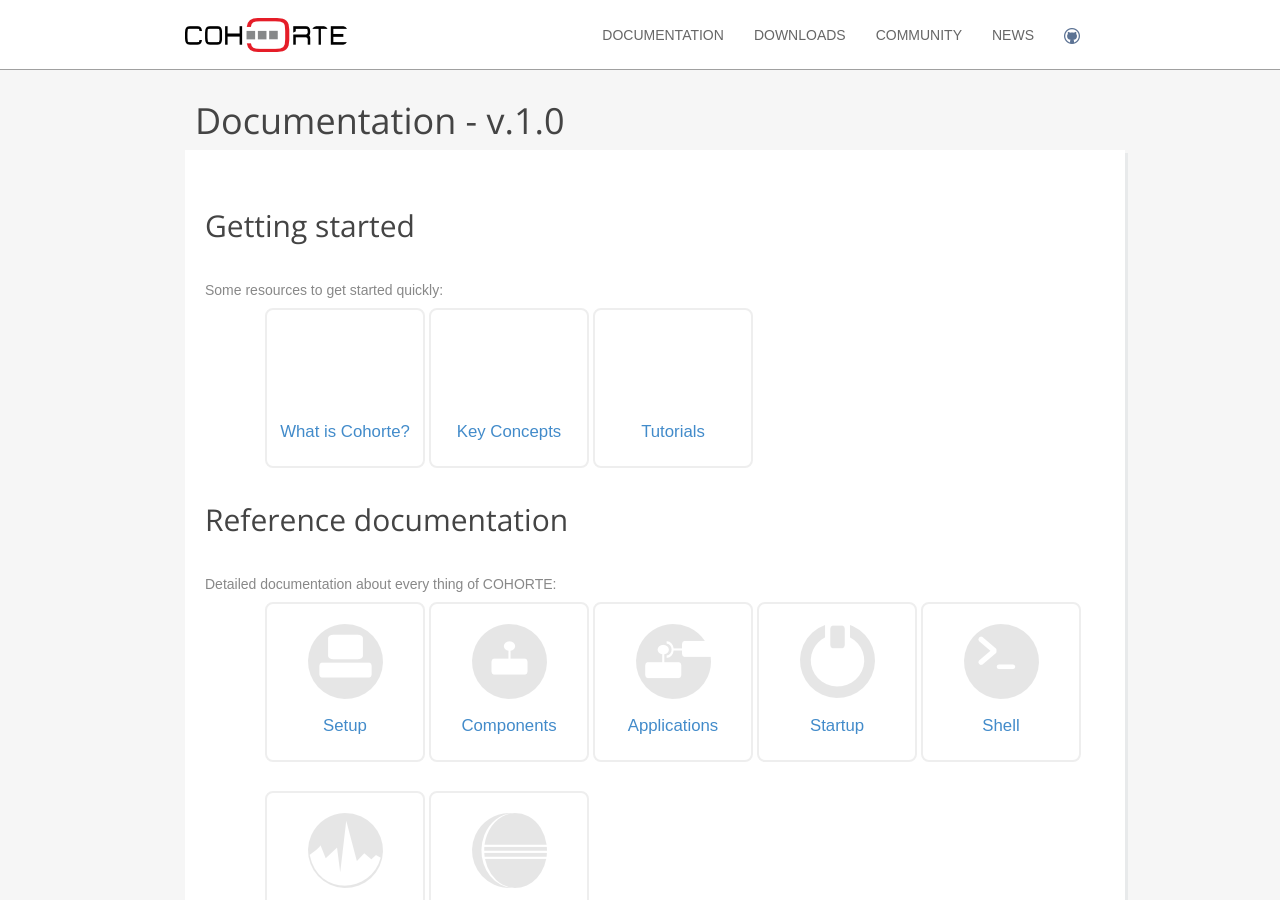
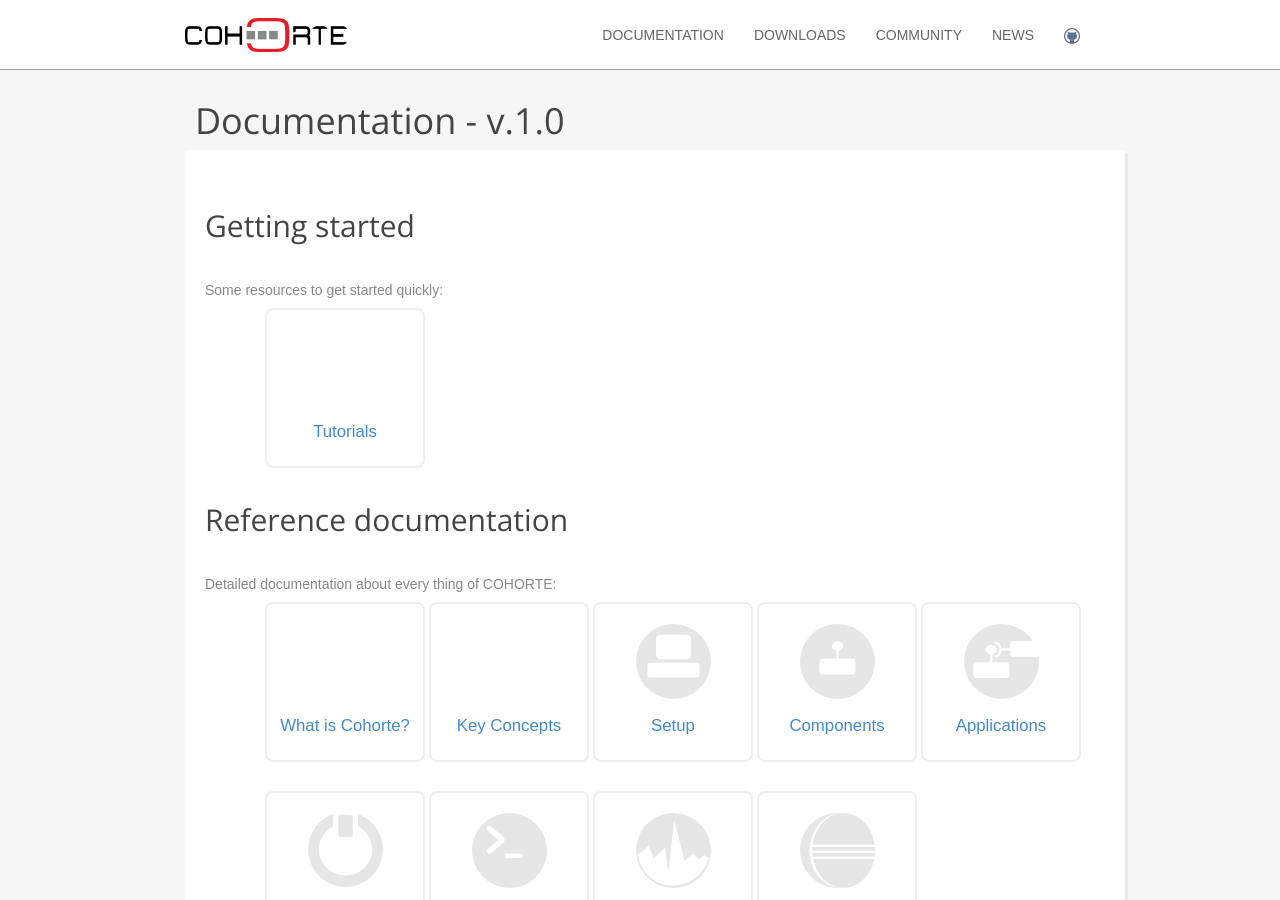
Before and after one commit to debbabi/debbabi.github.io, a Jekyll site: the page built from docs/1.x/index.md, in a window 1280 px wide and 900 px high. Built offline with Jekyll 4.4.1, drawn with Linux system fonts in a browser that asks for light colours; some of the changed lines change nothing that is shown.

Commit message:
Update index.md

```diff
--- a/docs/1.x/index.md
+++ b/docs/1.x/index.md
@@ -27,10 +27,6 @@
 
 <div class="menu-choices">
       <a style="left: 0%;" class="menu-choice"
-      href="{{ site.baseurl }}/docs/1.x/what-is-cohorte">What is Cohorte?</a>
-      <a style="left: 20%;" class="menu-choice"
-      href="{{ site.baseurl }}/docs/1.x/key-concepts">Key Concepts</a>
-      <a style="left: 40%;" class="menu-choice"
       href="{{ site.baseurl }}/docs/1.x/tutorials">Tutorials</a>
 </div>
 
@@ -39,21 +35,25 @@
 Detailed documentation about every thing of COHORTE:
 
 <div class="menu-choices">
-    <a style="left: 0%;" class="menu-choice menu-choice-setup"
+    <a style="left: 0%;" class="menu-choice"
+      href="{{ site.baseurl }}/docs/1.x/what-is-cohorte">What is Cohorte?</a>
+    <a style="left: 20%;" class="menu-choice"
+      href="{{ site.baseurl }}/docs/1.x/key-concepts">Key Concepts</a>
+    <a style="left: 40%;" class="menu-choice menu-choice-setup"
       href="{{ site.baseurl }}/docs/1.x/setup">Setup</a>
-    <a style="left: 20%;" class="menu-choice menu-choice-component"
+    <a style="left: 60%;" class="menu-choice menu-choice-component"
       href="{{ site.baseurl }}/docs/1.x/components">Components</a>
-    <a style="left: 40%;" class="menu-choice menu-choice-application"
+    <a style="left: 80%;" class="menu-choice menu-choice-application"
       href="{{ site.baseurl }}/docs/1.x/applications">Applications</a>
-    <a style="left: 60%;" class="menu-choice menu-choice-startup"
-      href="{{ site.baseurl }}/docs/1.x/startup">Startup</a>
-    <a style="left: 80%;" class="menu-choice menu-choice-shell"
-      href="{{ site.baseurl }}/docs/1.x/shell">Shell</a>
 </div>
 <div class="menu-choices">
-      <a style="left: 0%;" class="menu-choice menu-choice-monitoring"
+      <a style="left: 0%;" class="menu-choice menu-choice-startup"
+      href="{{ site.baseurl }}/docs/1.x/startup">Startup</a>
+      <a style="left: 20%;" class="menu-choice menu-choice-shell"
+      href="{{ site.baseurl }}/docs/1.x/shell">Shell</a>
+      <a style="left: 40%;" class="menu-choice menu-choice-monitoring"
       href="{{ site.baseurl }}/docs/1.x/monitoring">Monitoring</a>
-      <a style="left: 20%;" class="menu-choice menu-choice-ide"
+      <a style="left: 60%;" class="menu-choice menu-choice-ide"
       href="{{ site.baseurl }}/docs/1.x/ide">IDE</a>
 </div>
 
```
